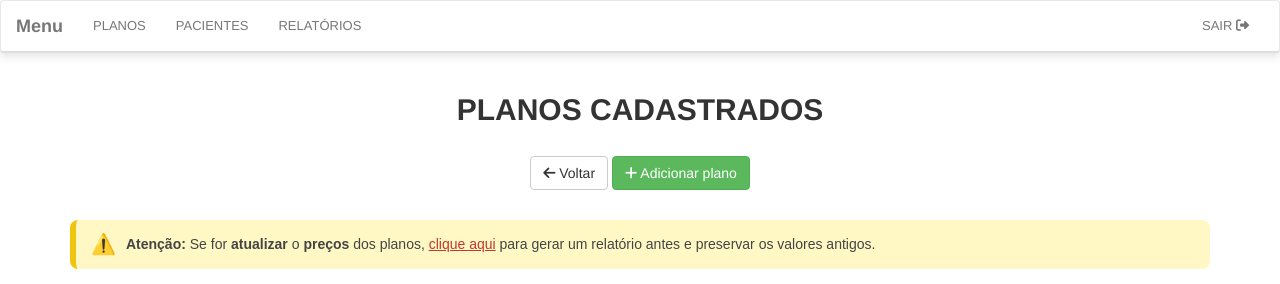
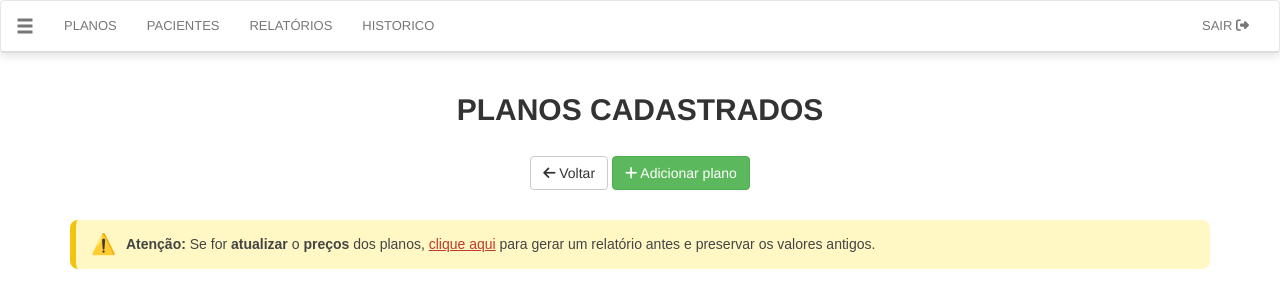
Before and after one commit to FabianoMarques/face_python_docker, a PHP site: page /App/cad_plano.php in a window 1280 px wide. Shown: the top 284 px of the page. Run offline with PHP 8.4, Linux system fonts and the light colour scheme; the visitor is signed in with stand-in values (Sample User, id 1); data that the repository does not hold is empty; some libraries are stand-ins or nearby versions.

Commit message:
Atualizando menu_template

```diff
--- a/App/menu_template.php
+++ b/App/menu_template.php
@@ -20,7 +20,7 @@
         <span class="icon-bar"></span>
         <span class="icon-bar"></span>
       </button>
-      <a class="navbar-brand" href="menu.php"><strong>Menu</strong></a>
+      <a class="navbar-brand" href="menu.php"><strong><span class="glyphicon glyphicon-menu-hamburger" aria-hidden="true"></span></strong></a>
     </div>
 
     <!-- Links -->
@@ -29,6 +29,7 @@
         <li><a href="cad_plano.php">PLANOS</a></li>
         <li><a href="cad_paciente.php">PACIENTES</a></li>
         <li><a href="relatorio.php">RELATÓRIOS</a></li>
+        <li><a href="historico.php">HISTORICO</a></li>
       </ul>
       <ul class="nav navbar-nav navbar-right">
         <li><a href="logout.php" class="text-danger">SAIR <i class="fas fa-sign-out-alt"></i></a></li>
```
